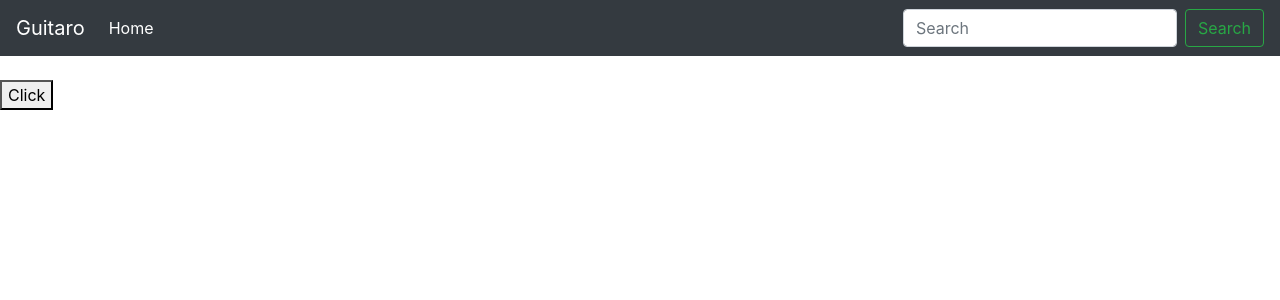
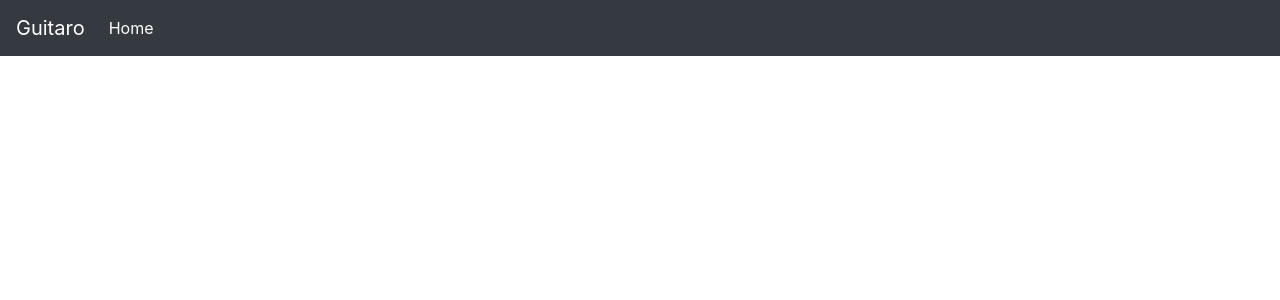
Before and after one commit to pony1487/Guitaro, a Flask app: template Guitaro_Backend/templates/topics.html in a window 1280 px wide. Shown: the top 300 px of the page. Run offline with Flask 2, Linux system fonts and the light colour scheme; the template is opened without the code that fills it: most values are stand-ins (such as "Sample title", 1, 10 or a date in 2020); parts of the project's set-up code (start-up, migrations or seed data) failed here and were passed over; some libraries are stand-ins or nearby versions.

Commit message:
Everything working and moved over successfully. About to start backend refactor

```diff
--- a/Guitaro_Backend/app.py
+++ b/Guitaro_Backend/app.py
@@ -260,7 +260,7 @@ def analyse_user_chords(dirone, dirtwo, lesson):
 
 @app.errorhandler(404)
 def page_not_found(e):
-    return render_template('404.html'), 404
+    return render_template('errors/404.html'), 404
 
 
 if __name__ == '__main__':
--- /dev/null
+++ b/Guitaro_Backend/errors/__init__.py
@@ -0,0 +1,5 @@
+from flask import Blueprint
+
+bp = Blueprint('errors', __name__)
+
+from errors import error_handlers
--- /dev/null
+++ b/Guitaro_Backend/errors/error_handlers.py
@@ -0,0 +1,3 @@
+"""
+Testing Blueprints
+"""
--- a/Guitaro_Backend/templates/audio_processor.html
+++ b/Guitaro_Backend/templates/audio_processor.html
@@ -26,10 +26,6 @@
 
         </li>
       </ul>
-      <form class="form-inline my-2 my-lg-0">
-        <input class="form-control mr-sm-2" type="text" placeholder="Search" aria-label="Search">
-        <button class="btn btn-outline-success my-2 my-sm-0" type="submit">Search</button>
-      </form>
     </div>
 </nav>
 <!--
--- a/Guitaro_Backend/templates/index.html
+++ b/Guitaro_Backend/templates/index.html
@@ -31,10 +31,6 @@
           <a class="nav-link" href="{{ url_for('plans_page') }}">Plans <span class="sr-only">(current)</span></
       </li>
     </ul>
-    <form class="form-inline my-2 my-lg-0">
-      <input class="form-control mr-sm-2" type="text" placeholder="Search" aria-label="Search">
-      <button class="btn btn-outline-success my-2 my-sm-0" type="submit">Search</button>
-    </form>
   </div>
 </nav>
 
--- a/Guitaro_Backend/templates/plans.html
+++ b/Guitaro_Backend/templates/plans.html
@@ -31,10 +31,6 @@
                 <a class="nav-link" href="{{ url_for('index') }}">Home <span class="sr-only">(current)</span></a>
             </li>
         </ul>
-        <form class="form-inline my-2 my-lg-0">
-            <input class="form-control mr-sm-2" type="text" placeholder="Search" aria-label="Search">
-            <button class="btn btn-outline-success my-2 my-sm-0" type="submit">Search</button>
-        </form>
     </div>
 </nav>
 
--- a/Guitaro_Backend/templates/topics.html
+++ b/Guitaro_Backend/templates/topics.html
@@ -28,10 +28,6 @@
               <a class="nav-link" href="{{ url_for('index') }}">Home <span class="sr-only">(current)</span></a>
             </li>
           </ul>
-          <form class="form-inline my-2 my-lg-0">
-            <input class="form-control mr-sm-2" type="text" placeholder="Search" aria-label="Search">
-            <button class="btn btn-outline-success my-2 my-sm-0" type="submit">Search</button>
-          </form>
         </div>
 </nav>
 
@@ -43,8 +39,6 @@
   <ul id="lesson_in_topic_list" class="list-group"></ul>
 </div>
 
-<button type="button" onclick="window.location.href='{{ url_for( 'audio_processor_page' ) }}';">Click</button>
-
 
 <script src="https://code.jquery.com/jquery-3.3.1.slim.min.js" integrity="sha384-q8i/X+965DzO0rT7abK41JStQIAqVgRVzpbzo5smXKp4YfRvH+8abtTE1Pi6jizo" crossorigin="anonymous"></script>
 <script src="https://cdnjs.cloudflare.com/ajax/libs/popper.js/1.14.7/umd/popper.min.js" integrity="sha384-UO2eT0CpHqdSJQ6hJty5KVphtPhzWj9WO1clHTMGa3JDZwrnQq4sF86dIHNDz0W1" crossorigin="anonymous"></script>
```
Also changed, not shown: Guitaro_Backend/__init__.py (added), Guitaro_Backend/templates/errors/404.html (renamed from Guitaro_Backend/templates/404.html).
